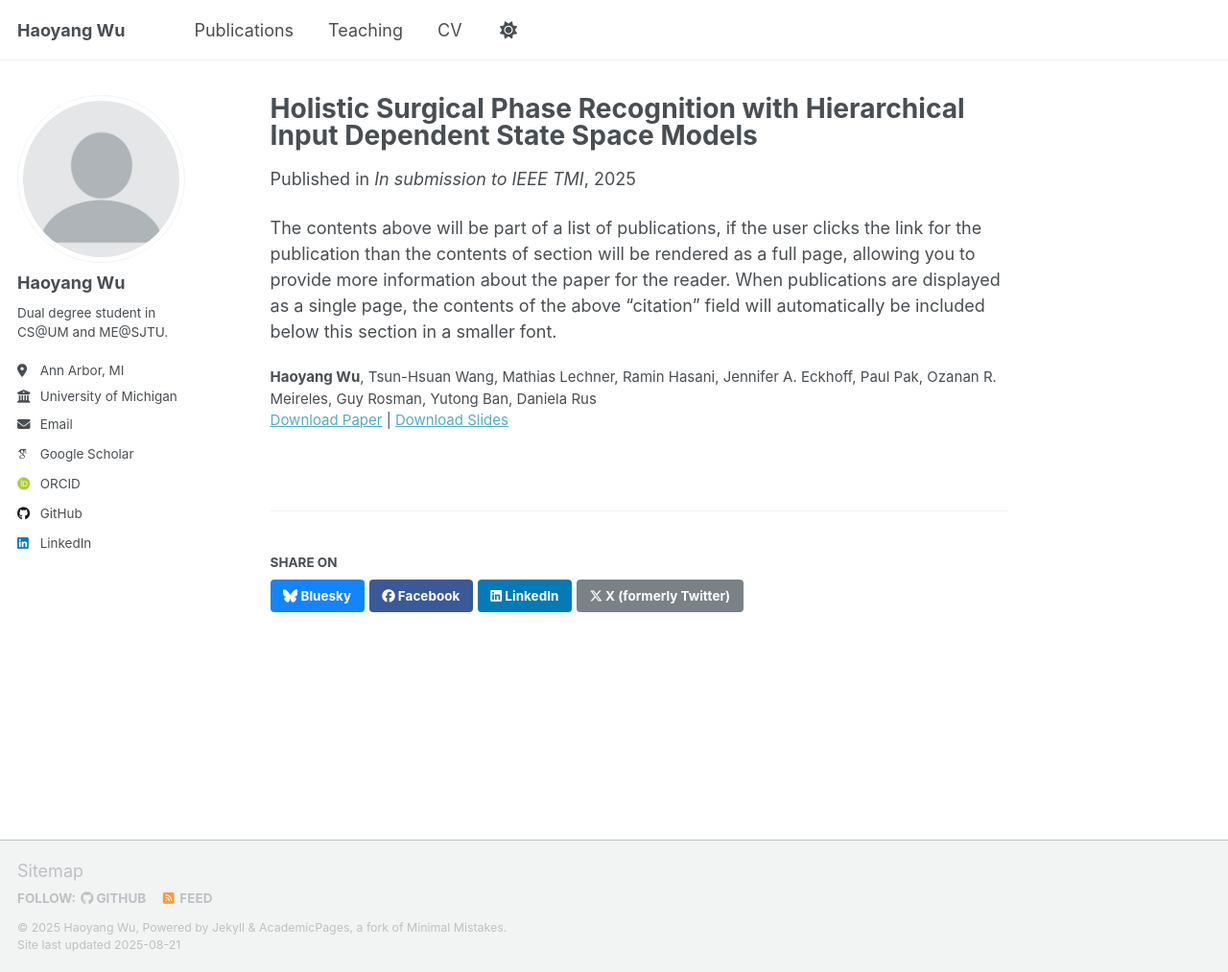
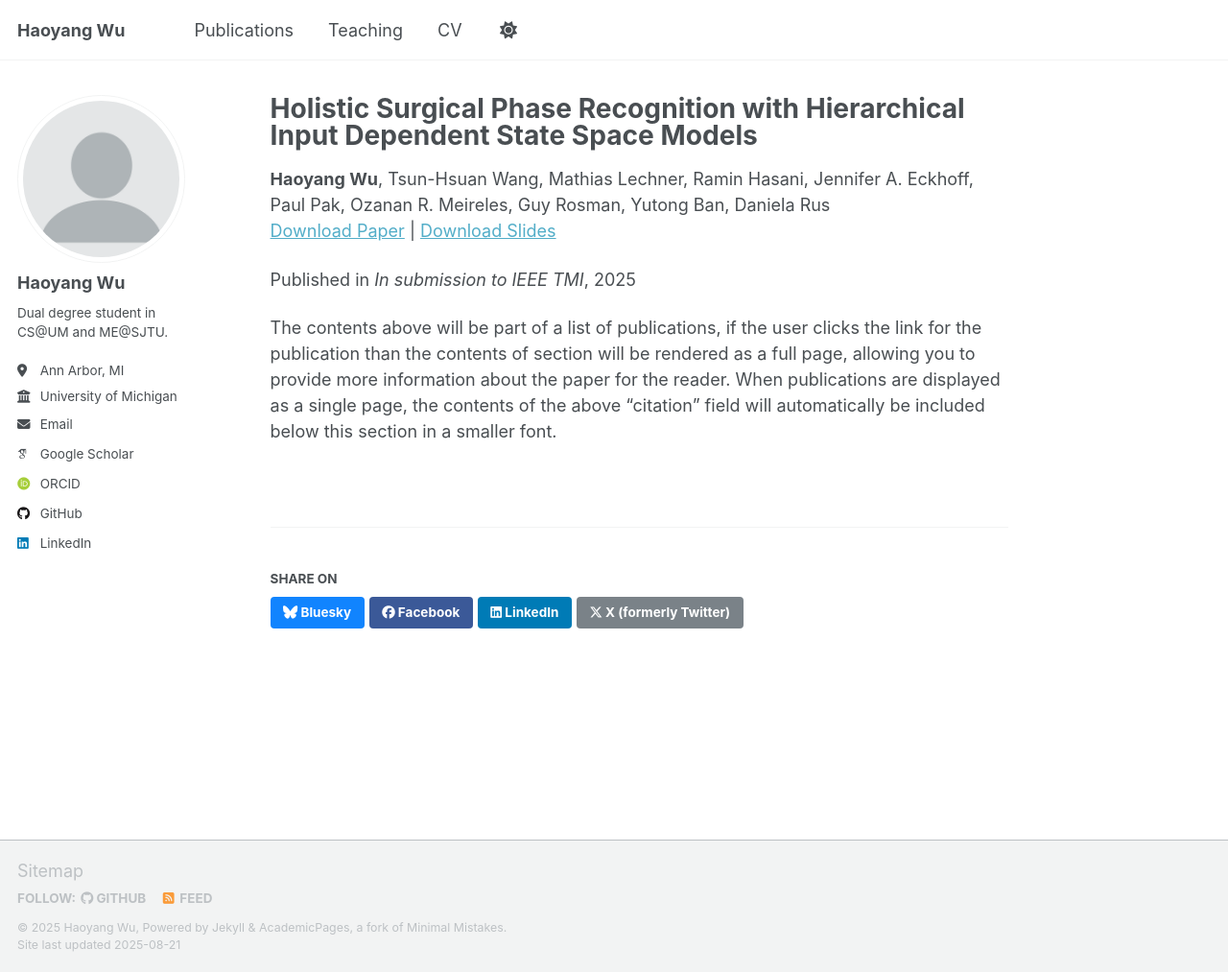
Before and after one commit to William-HYWu/William-HYWu.github.io, a Jekyll site: the page built from _publications/HID-SSM.md, in a window 1280 px wide and 1013 px high. Shown: the whole window at 96% size. Built offline with Jekyll 4.4.1, drawn with Linux system fonts in a browser that asks for light colours; some web fonts are replaced; a script that is not in the unit is left out.

Commit message:
add pub and about

```diff
--- a/_layouts/single.html
+++ b/_layouts/single.html
@@ -35,12 +35,25 @@ layout: default
         {% if page.title %}<h1 class="page__title" itemprop="headline">{{ page.title | markdownify | remove: "<p>" |
             remove: "</p>" }}</h1>{% endif %}
         {% if page.read_time %}
-        <p class="page__meta"><i class="fa fa-clock" aria-hidden="true"></i> {% include read-time.html %}</p>
+        <p class="page__meta"><i class="fa fa-clock-o" aria-hidden="true"></i> {% include read-time.html %}</p>
         {% endif %}
         {% if page.modified %}
         <p class="page__date"><strong><i class="fa fa-fw fa-calendar" aria-hidden="true"></i> {{
             site.data.ui-text[site.locale].date_label | default: "Published:" }}</strong> <time
             datetime="{{ page.modified | date: " %Y-%m-%d" }}">{{ page.modified | date: "%B %d, %Y" }}</time></p>
+        {% endif %}
+
+        {% if page.citation and page.paperurl and page.slidesurl %}
+        <p>{{ page.citation }}<br /><a href="{{ page.paperurl }}">Download Paper</a> | <a
+            href="{{ page.slidesurl }}">Download Slides</a></p>
+        {% elsif page.citation and page.paperurl %}
+        <p>{{ page.citation }}<br /><a href="{{ page.paperurl }}">Download Paper</a></p>
+        {% elsif page.citation and page.slidesurl %}
+        <p>{{ page.citation }}<br /><a href="{{ page.slidesurl }}">Download Slides</a></p>
+        {% elsif page.citation %}
+        <p>{{ page.citation }}</p>
+        {% elsif page.slidesurl %}
+        <p><a href="{{ page.slidesurl }}">Download Slides</a></p>
         {% endif %}
 
         {% if page.collection == 'teaching' %}
@@ -58,39 +71,6 @@ layout: default
 
       <section class="page__content" itemprop="text">
         {{ content }}
-
-        {% if page.citation and page.paperurl and page.slidesurl and page.bibtexurl %}
-        <p style="font-size: smaller">{{ page.citation }}<br /><a href="{{ page.paperurl }}">Download Paper</a> | <a
-            href="{{ page.slidesurl }}">Download Slides</a> | <a href="{{ page.bibtexurl }}">Download Bibtex</a></p>
-        {% elsif page.citation and page.paperurl and page.slidesurl %}
-        <p style="font-size: smaller">{{ page.citation }}<br /><a href="{{ page.paperurl }}">Download Paper</a> | <a
-            href="{{ page.slidesurl }}">Download Slides</a></p>
-        {% elsif page.citation and page.paperurl and page.bibtexurl %}
-        <p style="font-size: smaller">{{ page.citation }}<br /><a href="{{ page.paperurl }}">Download Paper</a> | <a
-            href="{{ page.bibtexurl }}">Download Bibtex</a></p>
-        {% elsif page.citation and page.paperurl %}
-        <p style="font-size: smaller">{{ page.citation }}<br /><a href="{{ page.paperurl }}">Download Paper</a></p>
-        {% elsif page.citation and page.slidesurl and page.bibtexurl %}
-        <p style="font-size: smaller">{{ page.citation }}<br /><a href="{{ page.slidesurl }}">Download Slides</a> | <a
-            href="{{ page.bibtexurl }}">Download Bibtex</a></p>
-        {% elsif page.citation and page.slidesurl %}
-        <p style="font-size: smaller">{{ page.citation }}<br /><a href="{{ page.slidesurl }}">Download Slides</a></p>
-        {% elsif page.slidesurl and page.bibtexurl %}
-        <p style="font-size: smaller"><a href="{{ page.slidesurl }}">Download Slides</a> | <a
-            href="{{ page.bibtexurl }}">Download Bibtex</a></p>
-        {% elsif page.paperurl and page.bibtexurl %}
-        <p style="font-size: smaller"><a href="{{ page.paperurl }}">Download Paper</a> | <a
-            href="{{ page.bibtexurl }}">Download Bibtex</a></p>
-        {% elsif page.citation and page.bibtexurl %}
-        <p style="font-size: smaller">{{ page.citation }}<br /><a href="{{ page.bibtexurl }}">Download Bibtex</a></p>
-        {% elsif page.citation %}
-        <p style="font-size: smaller">{{ page.citation }}</p>
-        {% elsif page.slidesurl %}
-        <p style="font-size: smaller"><a href="{{ page.slidesurl }}">Download Slides</a></p>
-        {% elsif page.bibtexurl %}
-        <p style="font-size: smaller"><a href="{{ page.bibtexurl }}">Download Bibtex</a></p>
-        {% endif %}
-
         {% if page.link %}<div><a href="{{ page.link }}" class="btn">{{ site.data.ui-text[site.locale].ext_link_label |
             default: "Direct Link" }}</a></div>{% endif %}
       </section>
```
